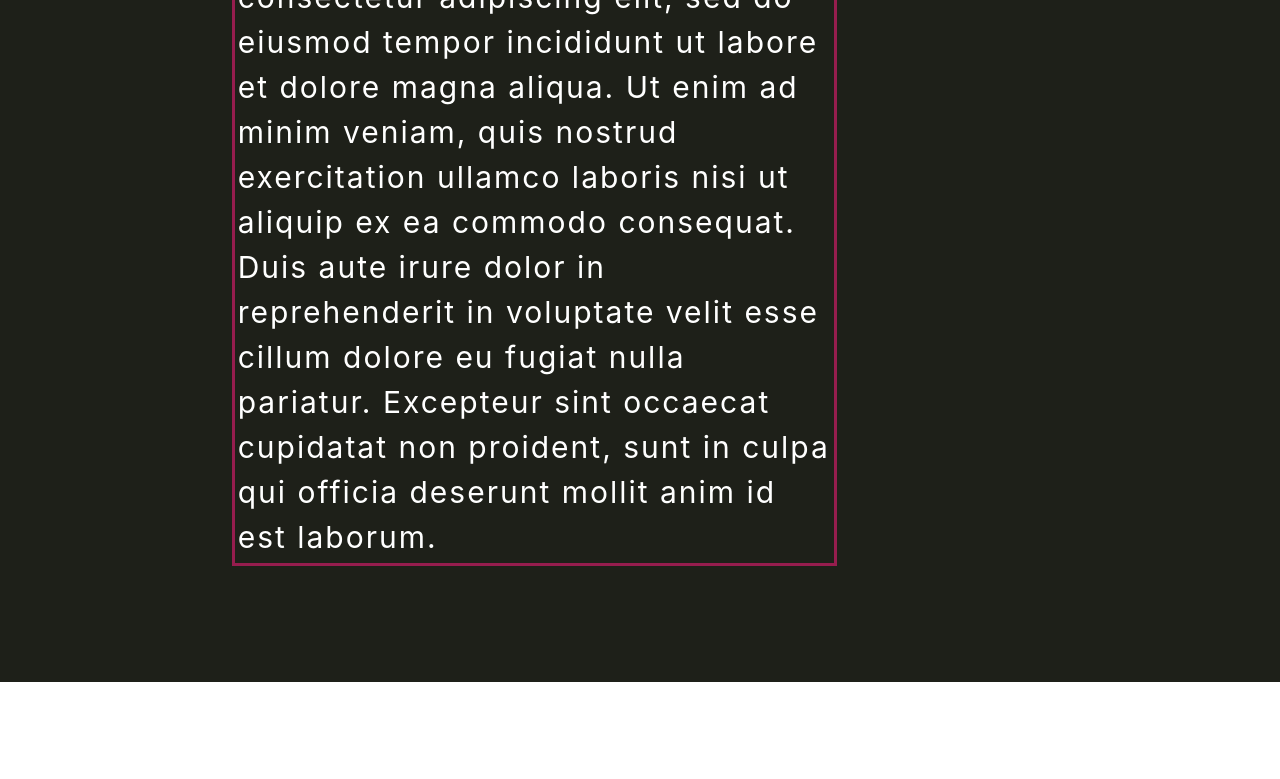
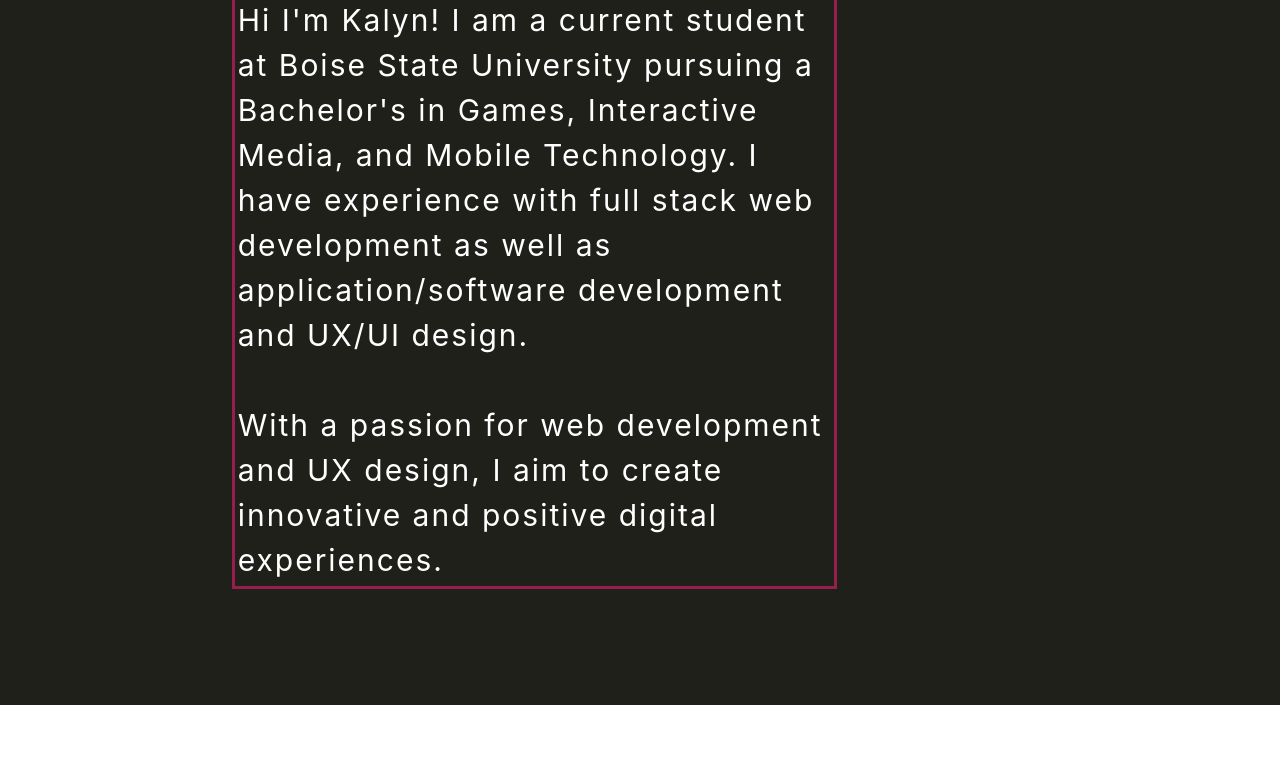
Before and after one commit to kayiznbii2018/PortfolioWebsite, a plain HTML site: page index.html in a window 1280 px wide. Shown: the part 285-1064 px from the top of the page. Drawn offline with nearby package versions, Linux system fonts and the light colour scheme.

Commit message:
mission statement

```diff
--- a/index.html
+++ b/index.html
@@ -24,7 +24,7 @@
                         <div class="nav">
                             <a href="#">Work</a>
                             <a href="#">About</a>
-                            <a href="mailto:marimitchell9102@gmail.com">Contact</a>
+                            <a href="mailto:kalynmarimitchell@gmail.com">Contact</a>
                         </div>
                     </nav>
                 </div>
@@ -39,14 +39,14 @@
                 <div class="col-2">
                 </div>
                 <div class="col-6">
-                    <p class="mission-text">Lorem ipsum dolor sit amet, consectetur adipiscing elit, sed do eiusmod
-                        tempor
-                        incididunt ut labore et dolore magna aliqua. Ut enim ad minim veniam, quis nostrud exercitation
-                        ullamco laboris nisi ut aliquip ex ea commodo consequat. Duis aute irure dolor in reprehenderit
-                        in
-                        voluptate velit esse cillum dolore eu fugiat nulla pariatur. Excepteur sint occaecat cupidatat
-                        non
-                        proident, sunt in culpa qui officia deserunt mollit anim id est laborum.</p>
+                    <h2>WELCOME. </h2>
+                    <p class="mission-text">Hi I'm Kalyn! I am a current student at Boise State University pursuing a
+                        Bachelor's in Games, Interactive Media, and Mobile Technology. I have experience with full stack
+                        web development as well as application/software development and UX/UI design.
+                        <br>
+                        <br>
+                        With a passion for web development and UX design, I aim to create innovative and positive
+                        digital experiences.</p>
                 </div>
                 <div class="col-4">
                 </div>
@@ -75,7 +75,8 @@
                                 <b>Timeline: </b>4 months
                             </p>
                             <p>
-                                <b>Tools: </b>Alexa Developer Console | Amazon Web Services | PHP My Admin | HTML | CSS | Javascript
+                                <b>Tools: </b>Alexa Developer Console | Amazon Web Services | PHP My Admin | HTML | CSS
+                                | Javascript
                             </p>
                         </div>
                     </div>
@@ -92,7 +93,8 @@
                                 <h3>AR Navigation App</h3>
                                 <p>Using augmented reality, this application was created to aid Boise State Students
                                     in effectively navigate campus.</p>
-                                <p><b>Role: </b> Team Lead | UX/UI Designer | Video editor and director | Programmer </p>
+                                <p><b>Role: </b> Team Lead | UX/UI Designer | Video editor and director | Programmer
+                                </p>
                                 <p><b>Timeline: </b>4 months</p>
                                 <p><b>Tools: </b>Swift | Adobe XD | Adobe Premiere</p>
                             </div>
```
